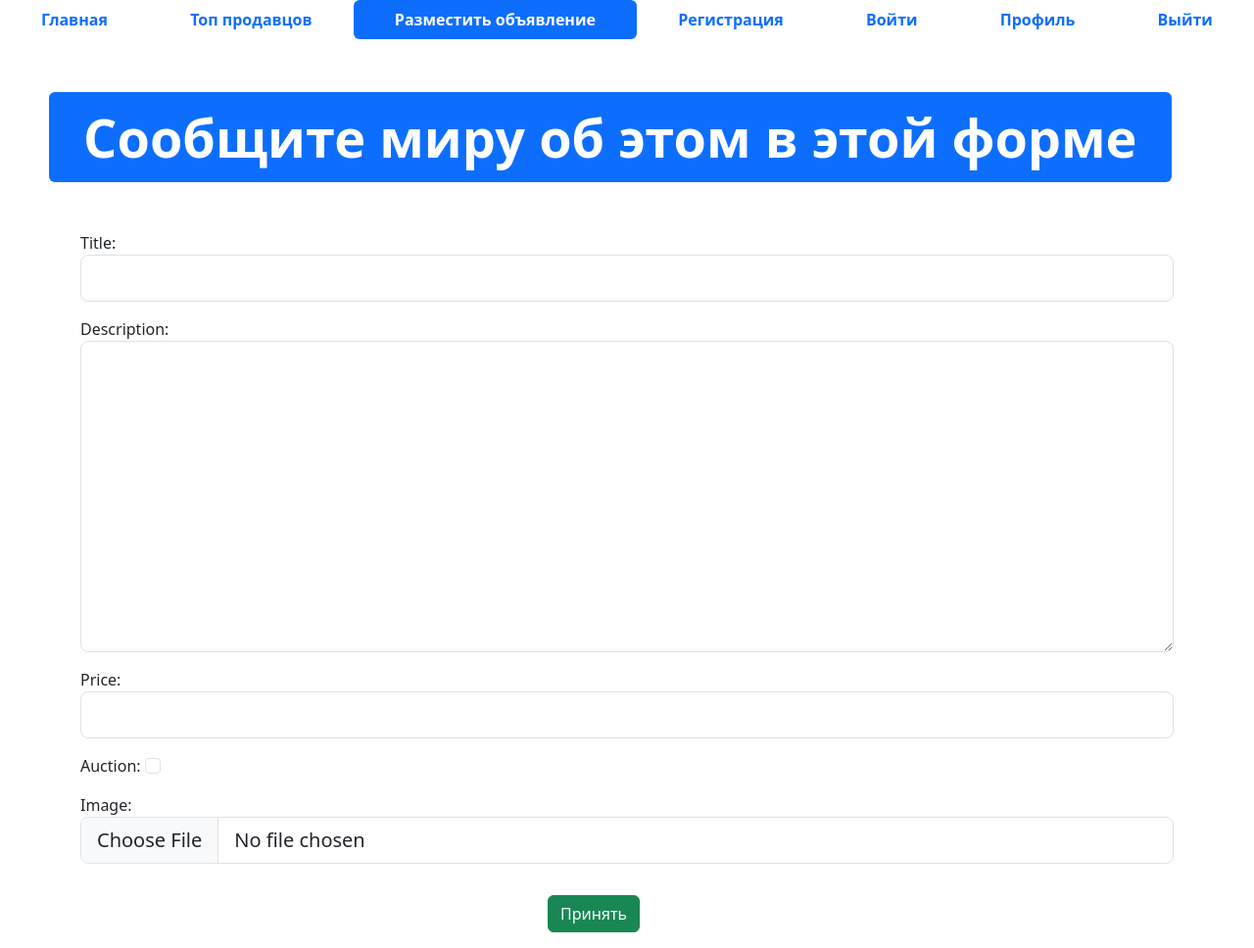
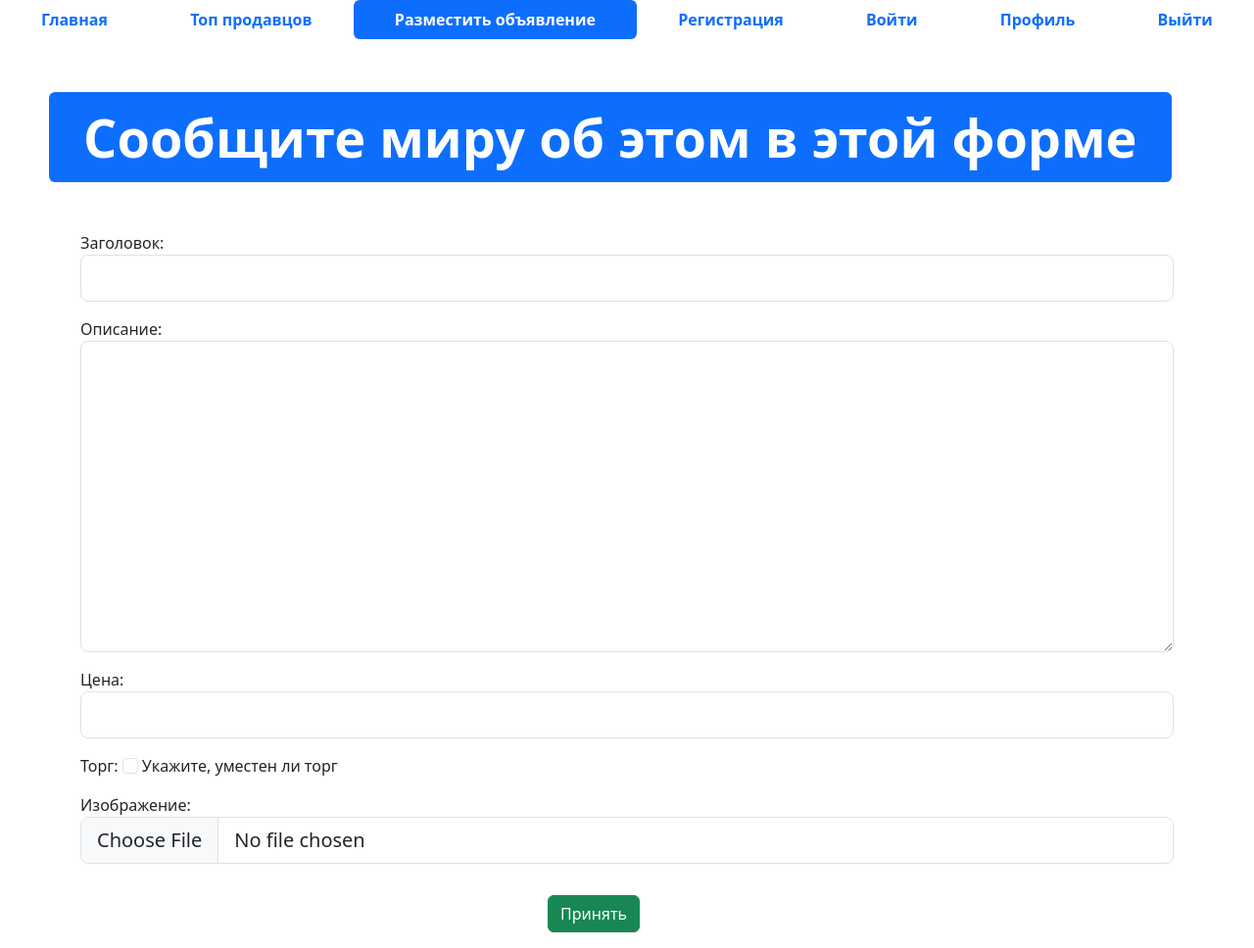
Before and after one commit to Ykypnik/django.max, a Django app: page /advertisement-post in a window 1280 px wide. Shown: the whole page at 98% size. Run offline with Django 4.2, Linux system fonts and the light colour scheme; some libraries are stand-ins or nearby versions.

Commit message:
valid_model

```diff
--- a/app_advertisements/forms.py
+++ b/app_advertisements/forms.py
@@ -1,14 +1,21 @@
 from django import forms
+from .models import Advertisement
+from django.core.exceptions import ValidationError
 
-class AdvertisementForm(forms.Form):
-    title = forms.CharField(max_length=128,
-        widget=forms.TextInput(attrs={'class': 'form-control form-control-lg'}))
-    description = forms.CharField(
-        widget=forms.Textarea(attrs={'class': 'form-control form-control-lg'}))
-    price = forms.DecimalField(
-        widget=forms.NumberInput(attrs={'class': 'form-control form-control-lg'}))
-    auction = forms.BooleanField(required=False,
-        widget=forms.CheckboxInput(attrs={'class': 'form-check-input'}))
-    image = forms.ImageField(
-        widget=forms.FileInput(attrs={'class': 'form-control form-control-lg'})
-    )
+class AdvertisementForm(forms.ModelForm):
+    class Meta:
+        model = Advertisement
+        exclude = ['created_at', 'updated_at', 'user']
+        widgets = {
+            'title': forms.TextInput(attrs={'class': 'form-control form-control-lg'}),
+            'description': forms.Textarea(attrs={'class': 'form-control form-control-lg'}),
+            'price': forms.NumberInput(attrs={'class': 'form-control form-control-lg'}),
+            'auction': forms.CheckboxInput(attrs={'class': 'form-check-input'}),
+            'image': forms.FileInput(attrs={'class': 'form-control form-control-lg'})
+        }
+
+    def clean_title(self):
+        data = self.cleaned_data['title']
+        if data[0] == '?':
+            raise ValidationError('Заголовок не может начинаться с вопросительного знака')
+        return data
--- a/app_advertisements/views.py
+++ b/app_advertisements/views.py
@@ -12,6 +12,7 @@ def index(request):
 def top_sellers(request):
     return render(request, 'top-sellers.html')
 
+
 def advertisement_post(request):
     if request.method == "POST":
         form = AdvertisementForm(request.POST, request.FILES)
--- a/templates/index.html
+++ b/templates/index.html
@@ -99,7 +99,7 @@
       <div class="row g-0">
         <div class="col-md-4">
           <a href="advertisement.html" class="nav-link">
-            <img src="{% if adv.image %} {{ adv.image.url }} {% else %} {% static 'img/item.png' %} {% endif %}"
+            <img src='{% if adv.image %} {{ adv.image.url }} {% else %} {% static "img/item.png" %} {% endif %}'
                  class="img-fluid rounded-start" alt="Card title">
           </a>
         </div>
```
Also changed, not shown: db.sqlite3, media/advertisements/1.jpg (added), media/advertisements/102312.png (added), media/advertisements/1632814404_29-mykaleidoscope-ru-p-morozhenoe-ryazanochka-krasivo-foto-36.jpg (added), media/advertisements/1_2QPU883.jpg (added), media/advertisements/1_EX5ug62.jpg (added), media/advertisements/1_olkSnql.jpg (added), media/advertisements/9ff72b10371f343b96e4ba702ce9bb76.png (added), media/advertisements/rastocheniy-kolenval.jpg (added).
